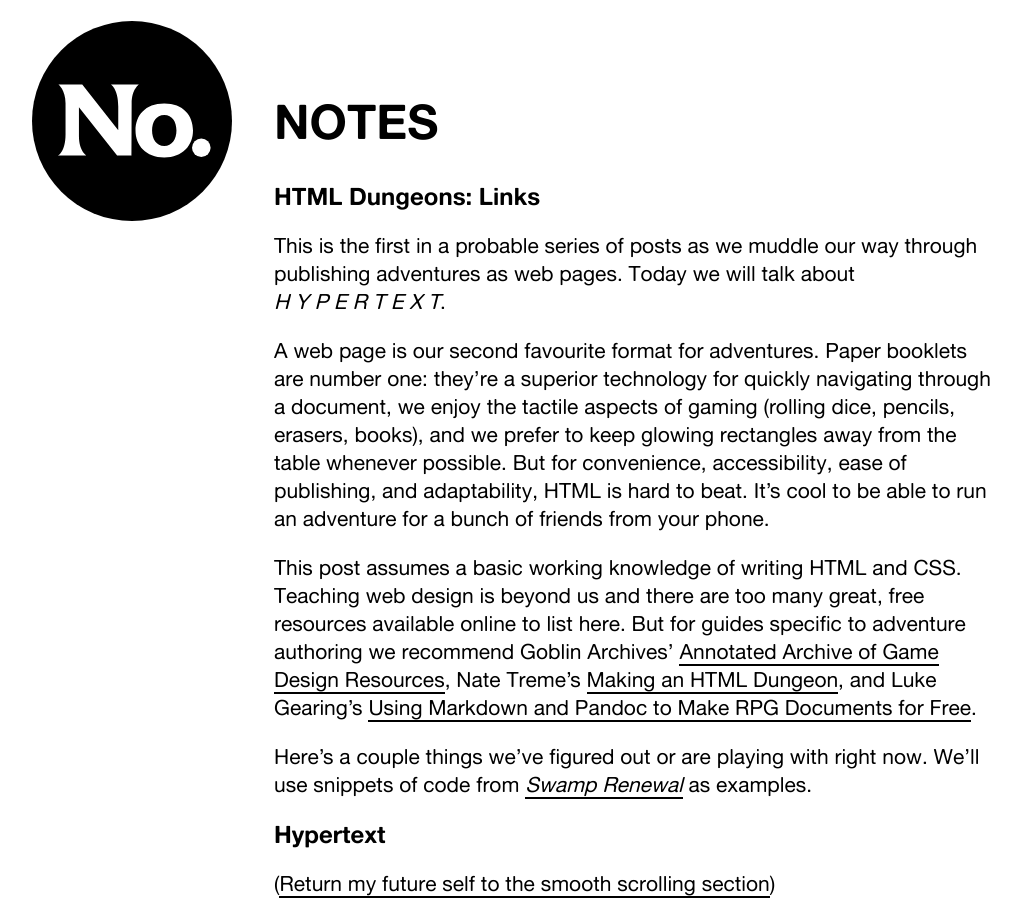
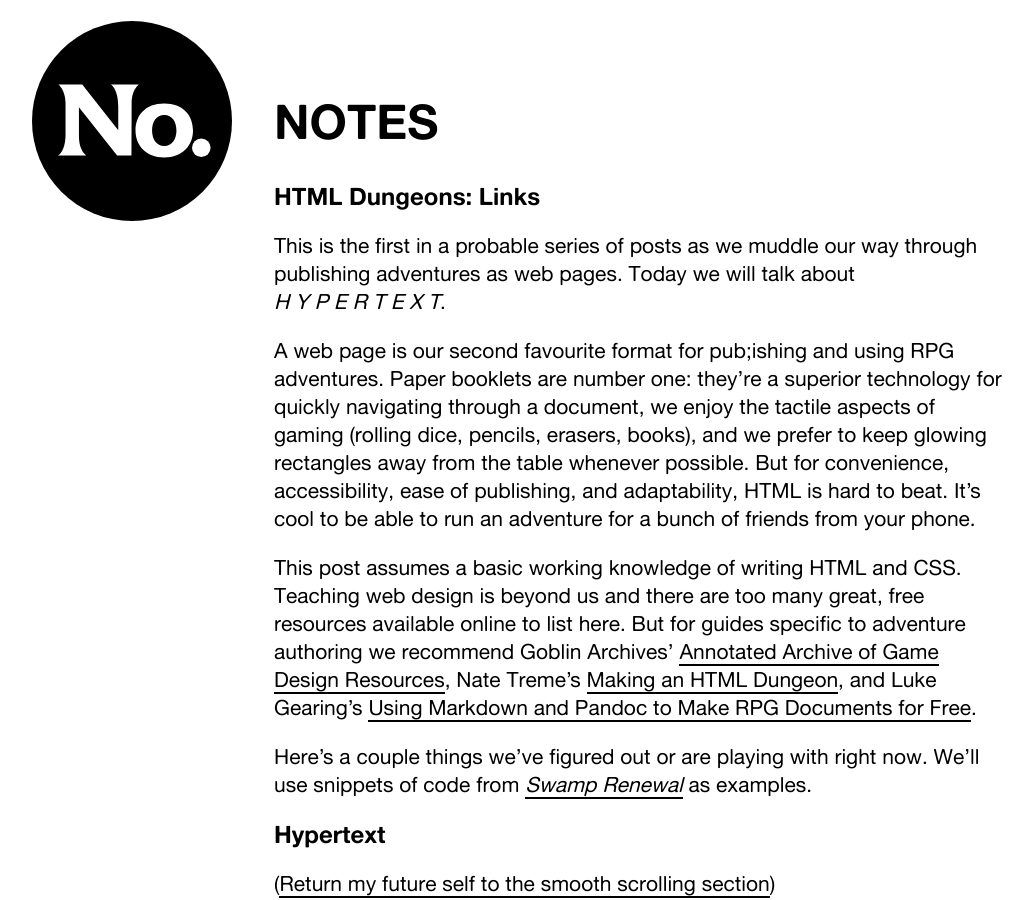
Before and after one commit to numbered-works/numbered-works.github.io, a Jekyll site: the page built from _posts/2022-03-08-html-dungeons-links.md, in a window 1280 px wide and 900 px high. Shown: the whole window, without its empty margins (122-1155 px from the left). Built offline with Jekyll 4.4.1, drawn with Linux system fonts in a browser that asks for light colours; some web fonts are replaced.

Commit message:
RPG ADVENTURES

```diff
--- a/_posts/2022-03-08-html-dungeons-links.md
+++ b/_posts/2022-03-08-html-dungeons-links.md
@@ -9,7 +9,7 @@ type: long
 
 This is the first in a probable series of posts as we muddle our way through publishing adventures as web pages. Today we will talk about *H&nbsp;Y&nbsp;P&nbsp;E&nbsp;R&nbsp;T&nbsp;E&nbsp;X&nbsp;T*.
 
-A web page is our second favourite format for adventures. Paper booklets are number one: they're a superior technology for quickly navigating through a document, we enjoy the tactile aspects of gaming (rolling dice, pencils, erasers, books), and we prefer to keep glowing rectangles away from the table whenever possible. But for convenience, accessibility, ease of publishing, and adaptability, HTML is hard to beat. It's cool to be able to run an adventure for a bunch of friends from your phone.
+A web page is our second favourite format for pub;ishing and using RPG adventures. Paper booklets are number one: they're a superior technology for quickly navigating through a document, we enjoy the tactile aspects of gaming (rolling dice, pencils, erasers, books), and we prefer to keep glowing rectangles away from the table whenever possible. But for convenience, accessibility, ease of publishing, and adaptability, HTML is hard to beat. It's cool to be able to run an adventure for a bunch of friends from your phone.
 
 This post assumes a basic working knowledge of writing HTML and CSS. Teaching web design is beyond us and there are too many great, free resources available online to list here. But for guides specific to adventure authoring we recommend Goblin Archives' [Annotated Archive of Game Design Resources](https://goblinarchives.github.io/LiminalHorror/Game%20Design/Programs/#markdown), Nate Treme's [Making an HTML Dungeon](https://www.youtube.com/watch?v=TRZ2w36wJi0&ab_channel=NateTreme), and Luke Gearing's [Using Markdown and Pandoc to Make RPG Documents for Free](https://lukegearing.blot.im/using-markdown-and-pandoc-to-make-rpg-documents-for-free).
 
```
